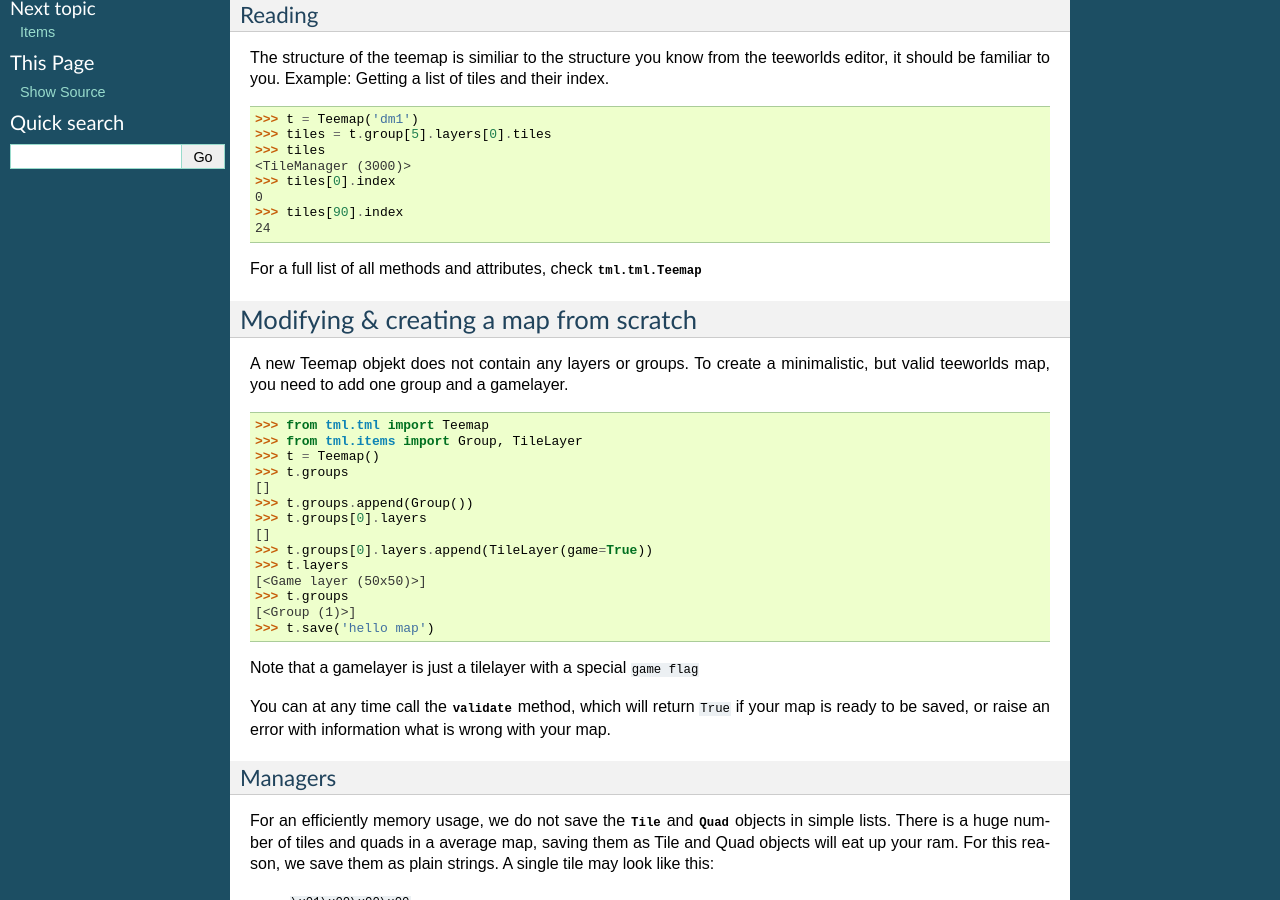
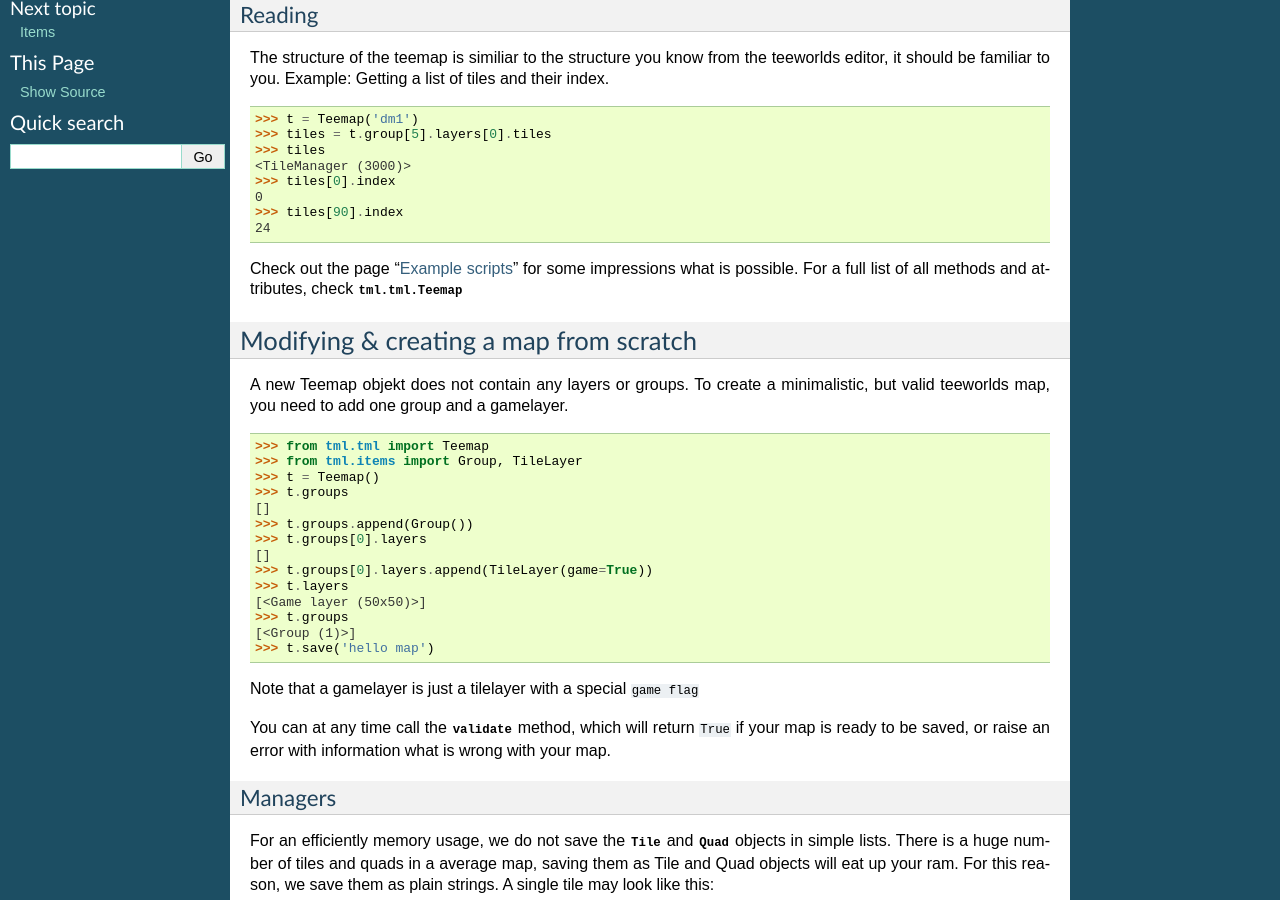
Before and after one commit to erdbeere/tml, a Sphinx documentation site: the page built from docs/tutorial.rst, in a window 1280 px wide and 900 px high, scrolled down 380 px. Built offline with Sphinx 7.4.7, drawn with Linux system fonts in a browser that asks for light colours.

Commit message:
Started with a collection of example scripts.

```diff
--- a/docs/index.rst
+++ b/docs/index.rst
@@ -17,6 +17,7 @@ Contents:
    items
    exceptions
    teemap
+   example
    mapformat
 
 Indices and tables
--- a/docs/tutorial.rst
+++ b/docs/tutorial.rst
@@ -35,6 +35,7 @@ Example: Getting a list of tiles and their index.
 >>> tiles[90].index
 24
 
+Check out the page ":ref:`example`" for some impressions what is possible.
 For a full list of all methods and attributes, check :class:`tml.tml.Teemap`
 
 Modifying & creating a map from scratch
```
Also changed, not shown: docs/example.rst (added, +13 -0 lines).
